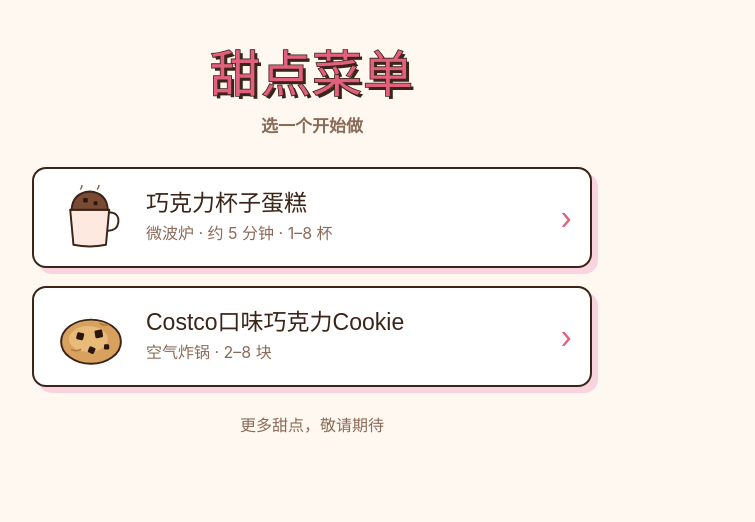
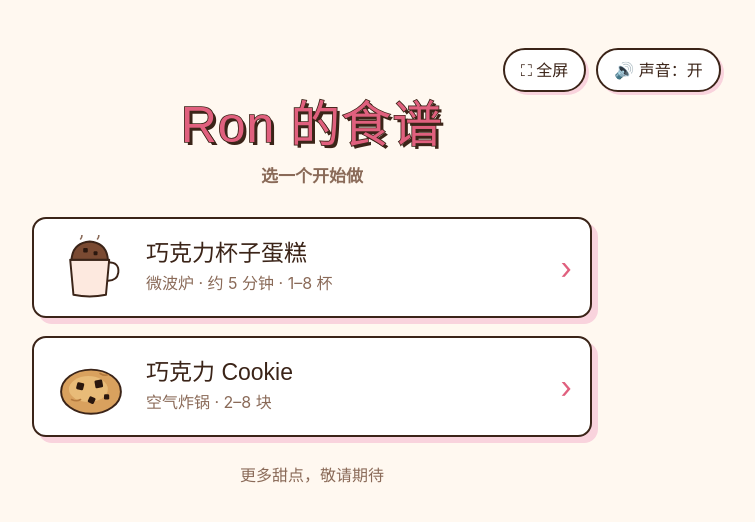
Before and after one commit to ronwithlove/dessert-menu, a plain HTML site: page index.html in a window 1280 px wide. Shown: the whole page, without its empty margins (328-1083 px from the left). Drawn offline with Linux system fonts and the light colour scheme; a web font is replaced by a local one.

Commit message:
菜单改名 Ron 的食谱，加全屏和声音开关，Cookie 名称改回
- 菜单页标题「甜点菜单」改为「Ron 的食谱」（页面标题、README 同步）
- 菜单页加「全屏」按钮（不支持全屏的浏览器自动隐藏）
- 加声音开关：菜单页一个，做菜页右下角一个悬浮键；关闭时语音和点击音效都不播，设置记在本地
- 「Costco口味巧克力Cookie」改回「巧克力 Cookie」

Co-Authored-By: Claude Sonnet 5.5 <noreply@anthropic.com>
Claude-Session: https://claude.ai/code/session_014D5b4mdvuzxpwd9j9sdiff

```diff
--- a/index.html
+++ b/index.html
@@ -83,6 +83,13 @@ h1{margin:0;text-align:center;font-size:clamp(32px,7vw,50px);line-height:1.1}
 .cl li.ok .nm,.cl li.ok .am{color:var(--soft);text-decoration:line-through}
 .notes{margin:12px 0 0;padding:16px 18px 16px 44px;background:var(--pinkL);border-radius:12px;font-size:19px;line-height:1.65}
 .notes li+li{margin-top:10px}.notes b{color:var(--pink)}
+.mtools{display:flex;justify-content:flex-end;flex-wrap:wrap;gap:10px;margin-bottom:6px}
+.tbtn{font:inherit;font-size:16px;min-height:44px;min-width:44px;padding:0 16px;border-radius:999px;border:2px solid var(--choc);background:var(--card);color:var(--ink);cursor:pointer;box-shadow:3px 3px 0 var(--pinkL)}
+.tbtn:active{transform:translate(2px,2px);box-shadow:1px 1px 0 var(--pinkL)}
+.tbtn:focus-visible{outline:3px solid var(--pink);outline-offset:2px}
+.tbtn[aria-pressed="false"]{color:var(--soft);background:var(--bg)}
+.sndFab{position:fixed;right:max(14px,env(safe-area-inset-right));bottom:max(14px,env(safe-area-inset-bottom));z-index:5;padding:0;width:48px;height:48px;font-size:22px}
+body:has(#menu:not([hidden])) .sndFab{display:none}
 .menu{display:grid;gap:18px;margin:28px auto 0;max-width:560px}
 .mcard{display:flex;align-items:center;gap:16px;padding:16px 18px;background:var(--card);border:2.5px solid var(--choc);border-radius:14px;box-shadow:6px 6px 0 var(--pinkL);color:var(--ink);text-decoration:none;-webkit-tap-highlight-color:transparent}
 .mcard:active{transform:translate(3px,3px);box-shadow:3px 3px 0 var(--pinkL)}
@@ -130,9 +137,11 @@ h1{margin:0;text-align:center;font-size:clamp(32px,7vw,50px);line-height:1.1}
 </head>
 <body>
 <canvas id="confetti" aria-hidden="true"></canvas>
+<button type="button" class="tbtn sndBtn sndFab" aria-label="声音开关" aria-pressed="true">🔊</button>
 <div class="wrap">
   <section id="menu" hidden>
-    <h1 class="disp">甜点菜单</h1>
+    <div class="mtools"><button type="button" class="tbtn" id="fsBtn" hidden>⛶ 全屏</button><button type="button" class="tbtn sndBtn" aria-pressed="true">🔊 声音：开</button></div>
+    <h1 class="disp">Ron 的食谱</h1>
     <div class="tag">选一个开始做</div>
     <div class="menu">
       <a class="mcard" href="#cake">
@@ -141,7 +150,7 @@ h1{margin:0;text-align:center;font-size:clamp(32px,7vw,50px);line-height:1.1}
       </a>
       <a class="mcard" href="#cookie">
         <svg viewBox="0 0 120 100" aria-hidden="true"><ellipse cx="60" cy="58" rx="46" ry="34" fill="#D9A15E" stroke="#3B2418" stroke-width="3"/><ellipse cx="56" cy="54" rx="30" ry="20" fill="#E8BB78"/><rect x="38" y="44" width="11" height="11" rx="2" fill="#2A170E" transform="rotate(14 43 49)"/><rect x="66" y="40" width="12" height="12" rx="2" fill="#2A170E" transform="rotate(-10 72 46)"/><rect x="56" y="66" width="10" height="10" rx="2" fill="#2A170E" transform="rotate(25 61 71)"/><rect x="80" y="62" width="8" height="8" rx="2" fill="#2A170E"/><path d="M30 70 q8 4 14 0M74 30 q6 4 12 2" stroke="#B57A3E" stroke-width="2.4" fill="none" stroke-linecap="round"/></svg>
-        <div><div class="mt">Costco口味巧克力Cookie</div><div class="ms">空气炸锅 · 2–8 块</div></div><span class="ma">›</span>
+        <div><div class="mt">巧克力 Cookie</div><div class="ms">空气炸锅 · 2–8 块</div></div><span class="ma">›</span>
       </a>
     </div>
     <p class="more">更多甜点，敬请期待</p>
@@ -309,7 +318,7 @@ const RECIPES={
    '想要表面有烘烤感，可以放进空气炸锅，160 °C 再加热 2–4 分钟，注意观察，避免变干。','鸡蛋、糖、牛奶搅匀即可，不需要打发；加干粉后拌到没有干粉就停，别过度搅拌。']
  },
  cookie:{
-  title:'Costco口味巧克力Cookie',unit:'块',opts:[2,4,6,8],def:4,key:'ckN',ckKey:'ckCk',vessel:'bowl',streamEnd:178,
+  title:'巧克力 Cookie',unit:'块',opts:[2,4,6,8],def:4,key:'ckN',ckKey:'ckCk',vessel:'bowl',streamEnd:178,
   tagline:n=>`${n} 块 · 空气炸锅`,
   srvL:'做几块？',srvH:'在饼干上点一下或左右滑动选块数。原配方是 4 块，用量会自动换算。',
   base:{flour:100,starch:5,butter:55,bsugar:35,sugar:20,egg:25,soda:1,salt:.5,chips:50,vanilla:.25},
@@ -574,6 +583,7 @@ async function pour(b,g){
 /* ---------- voice (Breeze 女声，每步读「红字动作 + 黑字食材」，不读克数) ---------- */
 const VOICE={"打入|鸡蛋":"v01.mp3","倒入|白糖":"v02.mp3","倒入|牛奶":"v03.mp3","搅拌|搅匀":"v04.mp3","倒入|普通面粉":"v05.mp3","倒入|玉米淀粉":"v06.mp3","倒入|无糖可可粉":"v07.mp3","倒入|泡打粉":"v08.mp3","搅拌|拌到没有干粉":"v09.mp3","倒入|巧克力碎块":"v10.mp3","轻拌|稍微拌几下":"v11.mp3","检查|不超过半杯":"v12.mp3","加热|这一杯":"v13.mp3","补时|中心没凝固？":"v14.mp3","烘烤|空气炸锅（可选）":"v15.mp3","完成|开吃！":"v16.mp3","分装|2 个杯子":"v17.mp3","检查|每杯不超过一半":"v18.mp3","加热|每杯单独":"v19.mp3","分装|3 个杯子":"v20.mp3","分装|4 个杯子":"v21.mp3","分装|5 个杯子":"v22.mp3","分装|6 个杯子":"v23.mp3","分装|7 个杯子":"v24.mp3","分装|8 个杯子":"v25.mp3","加入|软化黄油":"v26.mp3","加入|红糖":"v27.mp3","加入|白糖":"v28.mp3","搅拌|1–2 分钟":"v29.mp3","加入|鸡蛋":"v30.mp3","加入|香草精（可选）":"v31.mp3","加入|普通面粉":"v32.mp3","加入|玉米淀粉":"v33.mp3","加入|小苏打":"v34.mp3","加入|盐":"v35.mp3","加入|巧克力碎块":"v36.mp3","冷藏|盖好放冰箱":"v37.mp3","分份|分成 2 份":"v38.mp3","整形|搓圆再压成厚饼":"v39.mp3","预热|空气炸锅 320°F":"v40.mp3","烘烤|间隔摆放":"v41.mp3","出炉|边缘定型、中心略软":"v42.mp3","分份|分成 4 份":"v43.mp3","分份|分成 6 份":"v44.mp3","分份|分成 8 份":"v45.mp3"};
 let vNow=null;const vCache={};
+function stopVoice(){try{if(vNow){vNow.pause();vNow.currentTime=0}}catch(e){}vNow=null}
 function speak(b){
   try{if(vNow){vNow.pause();vNow.currentTime=0}}catch(e){}
   vNow=null;if(!sndOn)return;
@@ -614,7 +624,7 @@ const stg=document.querySelector('.stage');
 stg.addEventListener('touchstart',e=>sx=e.touches[0].clientX,{passive:true});
 stg.addEventListener('touchend',e=>{if(sx==null)return;const dx=e.changedTouches[0].clientX-sx;sx=null;if(Math.abs(dx)>50)manual(dx<0?1:-1)});
 /* ---------- sound (Web Audio, synthesized) ---------- */
-let AC=null,sndOn=true,live=[];
+let AC=null,sndOn=true,live=[];try{sndOn=localStorage.getItem("dmSnd")!=="0"}catch(e){}
 const ac=()=>{if(!AC){try{AC=new (window.AudioContext||window.webkitAudioContext)()}catch(e){return null}}if(AC.state==='suspended')AC.resume();return AC};
 const noiseBuf=()=>{const a=AC,b=a.createBuffer(1,a.sampleRate*2,a.sampleRate),d=b.getChannelData(0);for(let i=0;i<d.length;i++)d[i]=Math.random()*2-1;return b};
 let NB=null;
@@ -633,13 +643,25 @@ function tone(t,f,dur,{type='sine',vol=.2,to=null,keep=false}={}){
 }
 function stopSnd(){live.forEach(n=>{try{n.stop()}catch(e){}});live=[]}
 function sfx(k){
-  if(k!=='click')return;const a=AC;if(!a||a.state!=='running')return;const t=a.currentTime+.01;
+  if(k!=='click'||!sndOn)return;const a=AC;if(!a||a.state!=='running')return;const t=a.currentTime+.01;
   if(k==='click'){tone(t,880,.06,{type:'triangle',vol:.12,keep:true});return}
 
 }
 addEventListener('pointerdown',()=>{ac()},{capture:true});
 addEventListener('click',e=>{if(e.target.closest('button,a,#cupBar')&&!e.target.closest('.card')){ac();sfx('click')}});
 
+/* ---------- 声音开关 / 全屏 ---------- */
+function paintSnd(){document.querySelectorAll('.sndBtn').forEach(b=>{b.setAttribute('aria-pressed',sndOn);b.textContent=b.classList.contains('sndFab')?(sndOn?'🔊':'🔇'):(sndOn?'🔊 声音：开':'🔇 声音：关')})}
+function setSnd(on){sndOn=on;try{localStorage.setItem('dmSnd',on?'1':'0')}catch(e){}if(!on){stopVoice();stopSnd()}paintSnd()}
+document.querySelectorAll('.sndBtn').forEach(b=>b.addEventListener('click',e=>{e.stopPropagation();setSnd(!sndOn)}));
+paintSnd();
+const FSE=document.documentElement,fsReq=FSE.requestFullscreen||FSE.webkitRequestFullscreen,
+  fsExit=document.exitFullscreen||document.webkitExitFullscreen,isFS=()=>!!(document.fullscreenElement||document.webkitFullscreenElement);
+const fsBtn=$('fsBtn');
+if(fsReq&&fsExit){fsBtn.hidden=false;
+  const paintFS=()=>{fsBtn.textContent=isFS()?'⛶ 退出全屏':'⛶ 全屏'};paintFS();
+  fsBtn.addEventListener('click',()=>{try{const r=isFS()?fsExit.call(document):fsReq.call(FSE);if(r&&r.catch)r.catch(()=>{})}catch(e){}});
+  document.addEventListener('fullscreenchange',paintFS);document.addEventListener('webkitfullscreenchange',paintFS)}
 /* ---------- confetti ---------- */
 const cv=$('confetti'),cx=cv.getContext('2d');let parts=[],raf=null;
 function confetti(){
@@ -694,7 +716,7 @@ function switchRecipe(id){RID=id;R=RECIPES[id];N=loadN();loadCk();buildBar();app
 let firstView=true;
 function route(){
   let h=location.hash.slice(1);if(h==='checklist')h='cake-list';
-  if(!h||h==='menu'){stopAnim();$('menu').hidden=false;$('recipe').hidden=true;document.title='甜点菜单';scrollTo(0,0);return}
+  if(!h||h==='menu'){stopAnim();$('menu').hidden=false;$('recipe').hidden=true;document.title='Ron 的食谱';stopVoice();scrollTo(0,0);return}
   const [rid,sub]=h.split('-');if(!RECIPES[rid]){location.hash='';return}
   $('menu').hidden=true;$('recipe').hidden=false;
   let fresh=false;if(rid!==RID||firstView){switchRecipe(rid);fresh=true}
```
Also changed, not shown: 1 other file.
